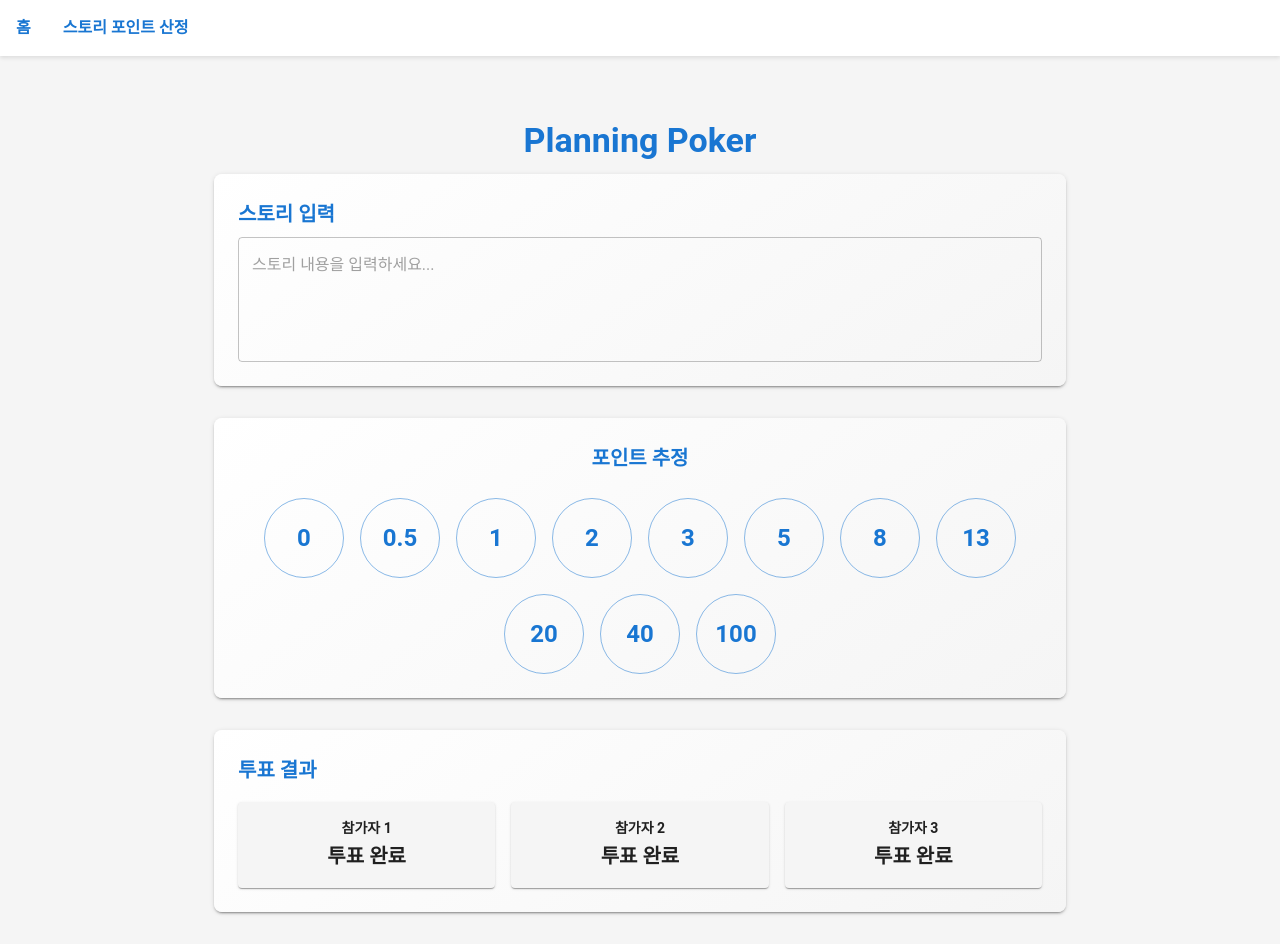
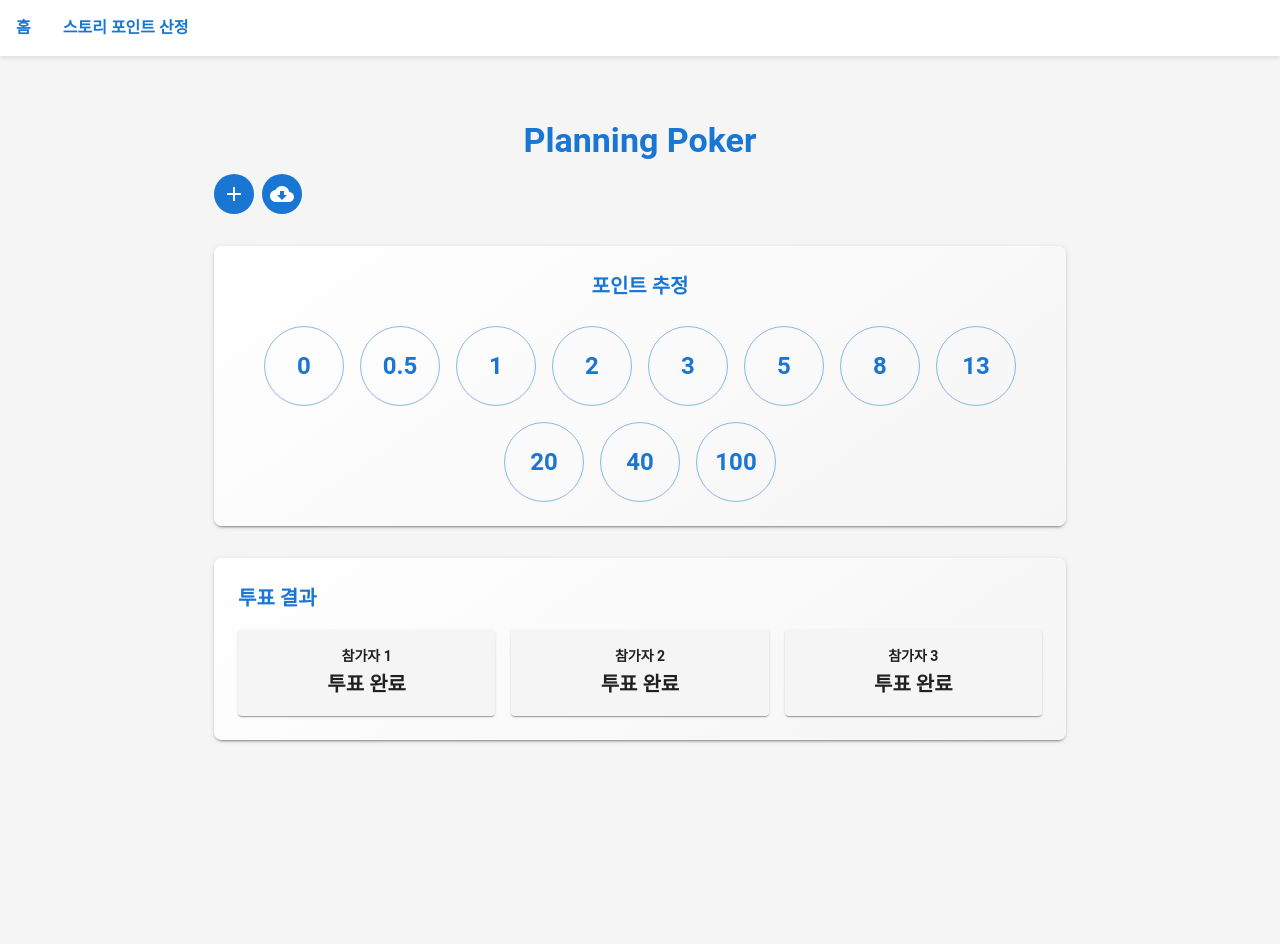
Before and after one commit to yprite/agilebuddy.io, a React (Create React App) app in the folder frontend/: page /planning-poker in a window 1280 px wide. After the commit the page ends 800 px from the top, so only its background shows below. Built offline with nearby package versions, Linux system fonts and the light colour scheme.

Commit message:
fix: 사라졌던 스토리 추가 및 가져오기 버튼 복구
Signed-off-by: yprite <yprite@gmail.com>

```diff
--- a/frontend/src/components/planning-poker/StoryInput.tsx
+++ b/frontend/src/components/planning-poker/StoryInput.tsx
@@ -1,49 +1,232 @@
-import React from 'react';
-import { Box, TextField, Paper, Typography } from '@mui/material';
+import React, { useState } from 'react';
+import {
+  Box,
+  TextField,
+  Paper,
+  Typography,
+  Dialog,
+  DialogTitle,
+  DialogContent,
+  DialogActions,
+  Button,
+  Tabs,
+  Tab,
+  IconButton,
+  Tooltip
+} from '@mui/material';
+import { Add as AddIcon, CloudDownload as CloudDownloadIcon } from '@mui/icons-material';
 
 interface StoryInputProps {
   story: string;
   onStoryChange: (story: string) => void;
 }
 
+interface TabPanelProps {
+  children?: React.ReactNode;
+  index: number;
+  value: number;
+}
+
+function TabPanel(props: TabPanelProps) {
+  const { children, value, index, ...other } = props;
+
+  return (
+    <div
+      role="tabpanel"
+      hidden={value !== index}
+      id={`story-input-tabpanel-${index}`}
+      aria-labelledby={`story-input-tab-${index}`}
+      {...other}
+    >
+      {value === index && (
+        <Box sx={{ p: 3 }}>
+          {children}
+        </Box>
+      )}
+    </div>
+  );
+}
+
 const StoryInput: React.FC<StoryInputProps> = ({ story, onStoryChange }) => {
+  const [open, setOpen] = useState(false);
+  const [tabValue, setTabValue] = useState(0);
+  const [title, setTitle] = useState('');
+  const [description, setDescription] = useState('');
+  const [clickupUrl, setClickupUrl] = useState('');
+
+  const handleTabChange = (event: React.SyntheticEvent, newValue: number) => {
+    setTabValue(newValue);
+  };
+
+  const handleSubmit = (e: React.FormEvent) => {
+    e.preventDefault();
+    const fullStory = `제목: ${title}\n\n${description}`;
+    onStoryChange(fullStory);
+    setTitle('');
+    setDescription('');
+    setOpen(false);
+  };
+
+  const handleClickupImport = async () => {
+    try {
+      // TODO: Clickup API 연동
+      // 임시로 URL에서 제목과 설명을 추출하는 로직
+      const taskId = clickupUrl.split('/').pop();
+      // 실제로는 Clickup API를 호출하여 데이터를 가져와야 함
+      const mockData = `제목: Clickup Task ${taskId}\n\n이 태스크는 Clickup에서 가져왔습니다: ${clickupUrl}`;
+      onStoryChange(mockData);
+      setClickupUrl('');
+      setOpen(false);
+    } catch (error) {
+      console.error('Clickup import failed:', error);
+      // TODO: 에러 처리 추가
+    }
+  };
+
   return (
+    <>
+      <Box sx={{ display: 'flex', gap: 1, mb: 2 }}>
+        <Tooltip title="직접 입력">
+          <IconButton
+            onClick={() => {
+              setTabValue(0);
+              setOpen(true);
+            }}
+            color="primary"
+            sx={{
+              backgroundColor: 'primary.main',
+              color: 'white',
+              '&:hover': {
+                backgroundColor: 'primary.dark'
+              }
+            }}
+          >
+            <AddIcon />
+          </IconButton>
+        </Tooltip>
+        <Tooltip title="Clickup에서 가져오기">
+          <IconButton
+            onClick={() => {
+              setTabValue(1);
+              setOpen(true);
+            }}
+            color="primary"
+            sx={{
+              backgroundColor: 'primary.main',
+              color: 'white',
+              '&:hover': {
+                backgroundColor: 'primary.dark'
+              }
+            }}
+          >
+            <CloudDownloadIcon />
+          </IconButton>
+        </Tooltip>
+      </Box>
+
+      <Dialog
+        open={open}
+        onClose={() => setOpen(false)}
+        maxWidth="sm"
+        fullWidth
+      >
+        <DialogTitle>
+          <Typography variant="h6" sx={{ fontWeight: 600 }}>
+            새로운 스토리 입력
+          </Typography>
+          <Tabs
+            value={tabValue}
+            onChange={handleTabChange}
+            sx={{ borderBottom: 1, borderColor: 'divider', mt: 2 }}
+          >
+            <Tab label="직접 입력" />
+            <Tab label="Clickup에서 가져오기" />
+          </Tabs>
+        </DialogTitle>
+
+        <TabPanel value={tabValue} index={0}>
+          <form onSubmit={handleSubmit}>
+            <Box sx={{ display: 'flex', flexDirection: 'column', gap: 2 }}>
+              <TextField
+                label="스토리 제목"
+                value={title}
+                onChange={(e) => setTitle(e.target.value)}
+                required
+                fullWidth
+                sx={{ mb: 2 }}
+              />
+              <TextField
+                label="스토리 설명"
+                value={description}
+                onChange={(e) => setDescription(e.target.value)}
+                required
+                multiline
+                rows={4}
+                fullWidth
+              />
+            </Box>
+            <DialogActions>
+              <Button onClick={() => setOpen(false)}>취소</Button>
+              <Button
+                type="submit"
+                variant="contained"
+                disabled={!title || !description}
+              >
+                저장
+              </Button>
+            </DialogActions>
+          </form>
+        </TabPanel>
+
+        <TabPanel value={tabValue} index={1}>
+          <Box sx={{ display: 'flex', flexDirection: 'column', gap: 2 }}>
+            <Typography variant="body2" color="text.secondary">
+              Clickup 태스크 URL을 입력해주세요
+            </Typography>
+            <TextField
+              label="Clickup URL"
+              value={clickupUrl}
+              onChange={(e) => setClickupUrl(e.target.value)}
+              required
+              fullWidth
+              placeholder="https://app.clickup.com/t/..."
+            />
+            <DialogActions>
+              <Button onClick={() => setOpen(false)}>취소</Button>
+              <Button
+                variant="contained"
+                onClick={handleClickupImport}
+                disabled={!clickupUrl}
+              >
+                가져오기
+              </Button>
+            </DialogActions>
+          </Box>
+        </TabPanel>
+      </Dialog>
+
+      {story && (
         <Paper
           elevation={2}
           sx={{
             p: 3,
             borderRadius: 2,
-        background: 'linear-gradient(145deg, #ffffff 0%, #f5f5f5 100%)'
+            background: 'linear-gradient(145deg, #ffffff 0%, #f5f5f5 100%)',
+            whiteSpace: 'pre-wrap'
           }}
         >
           <Typography
-        variant="h6"
-        gutterBottom
+            variant="body1"
             sx={{
-          color: 'primary.main',
-          fontWeight: 600
+              color: 'text.primary',
+              lineHeight: 1.6
             }}
           >
-        스토리 입력
+            {story}
           </Typography>
-
-      <TextField
-        fullWidth
-        multiline
-        rows={4}
-        variant="outlined"
-        placeholder="스토리 내용을 입력하세요..."
-        value={story}
-        onChange={(e) => onStoryChange(e.target.value)}
-        sx={{
-          '& .MuiOutlinedInput-root': {
-            '&:hover fieldset': {
-              borderColor: 'primary.main',
-            },
-          },
-        }}
-      />
         </Paper>
+      )}
+    </>
   );
 };
 
```
Lines whose indentation alone changed are shown as unchanged.
